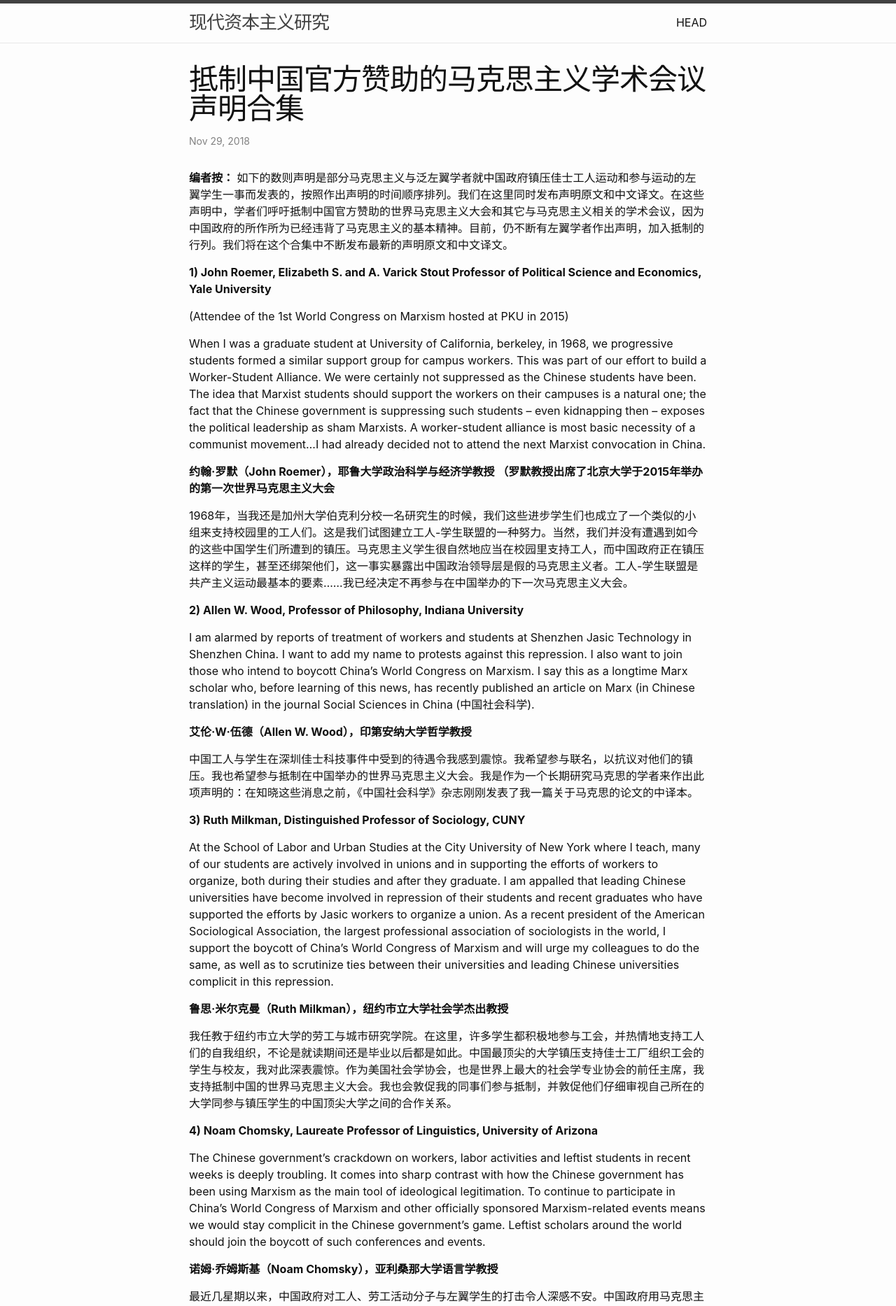
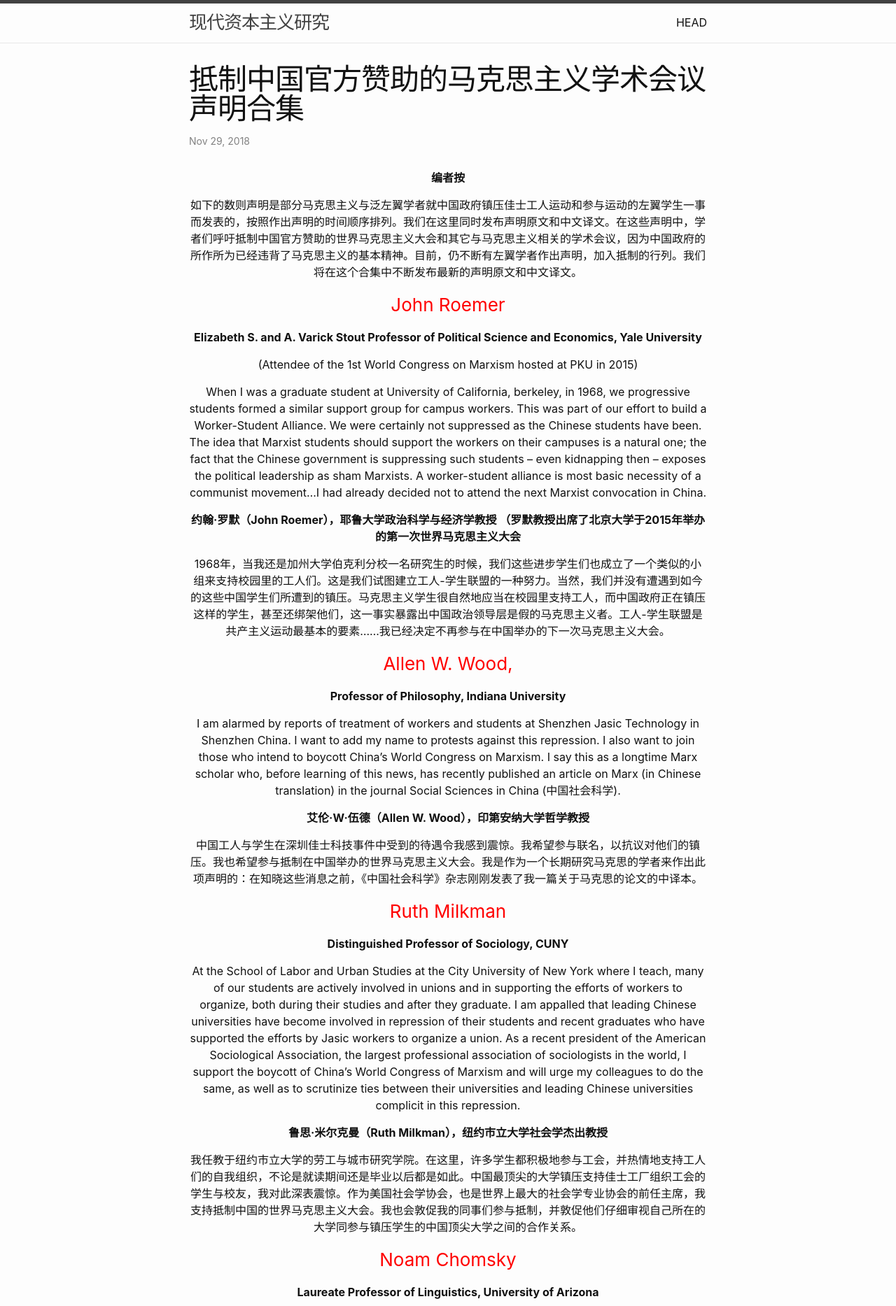
Before and after one commit to Spectre-RPEMC/Spectre-RPEMC.github.io, a Jekyll site: the page built from _posts/2018-11-29-statements.MD, in a window 1280 px wide. Shown: the top 1867 px of the page at 70% size. Built offline with Jekyll 4.4.1, drawn with Linux system fonts in a browser that asks for light colours; some of the changed text lies outside the part shown.

Commit message:
change color of header 3 and center text

```diff
--- a/_posts/2018-11-29-statements.MD
+++ b/_posts/2018-11-29-statements.MD
@@ -3,10 +3,13 @@ title: "抵制中国官方赞助的马克思主义学术会议声明合集"
 layout: post
 ---
 
-**编者按：**
+**编者按**
+
 如下的数则声明是部分马克思主义与泛左翼学者就中国政府镇压佳士工人运动和参与运动的左翼学生一事而发表的，按照作出声明的时间顺序排列。我们在这里同时发布声明原文和中文译文。在这些声明中，学者们呼吁抵制中国官方赞助的世界马克思主义大会和其它与马克思主义相关的学术会议，因为中国政府的所作所为已经违背了马克思主义的基本精神。目前，仍不断有左翼学者作出声明，加入抵制的行列。我们将在这个合集中不断发布最新的声明原文和中文译文。
 
-**1) John Roemer, Elizabeth S. and A. Varick Stout Professor of Political Science and Economics, Yale University**
+### John Roemer
+
+**Elizabeth S. and A. Varick Stout Professor of Political Science and Economics, Yale University**
 
 (Attendee of the 1st World Congress on Marxism hosted at PKU in 2015)
 
@@ -17,7 +20,9 @@ When I was a graduate student at University of California, berkeley, in 1968, we
 
 1968年，当我还是加州大学伯克利分校一名研究生的时候，我们这些进步学生们也成立了一个类似的小组来支持校园里的工人们。这是我们试图建立工人-学生联盟的一种努力。当然，我们并没有遭遇到如今的这些中国学生们所遭到的镇压。马克思主义学生很自然地应当在校园里支持工人，而中国政府正在镇压这样的学生，甚至还绑架他们，这一事实暴露出中国政治领导层是假的马克思主义者。工人-学生联盟是共产主义运动最基本的要素……我已经决定不再参与在中国举办的下一次马克思主义大会。
 
-**2) Allen W. Wood, Professor of Philosophy, Indiana University**
+### Allen W. Wood,
+
+**Professor of Philosophy, Indiana University**
 
 I am alarmed by reports of treatment of workers and students at Shenzhen Jasic Technology in Shenzhen China. I want to add my name to protests against this repression. I also want to join those who intend to boycott China's World Congress on Marxism. I say this as a longtime Marx scholar who, before learning of this news, has recently published an article on Marx (in Chinese translation) in the journal Social Sciences in China (中国社会科学).
 
@@ -25,7 +30,9 @@ I am alarmed by reports of treatment of workers and students at Shenzhen Jasic T
 
 中国工人与学生在深圳佳士科技事件中受到的待遇令我感到震惊。我希望参与联名，以抗议对他们的镇压。我也希望参与抵制在中国举办的世界马克思主义大会。我是作为一个长期研究马克思的学者来作出此项声明的：在知晓这些消息之前，《中国社会科学》杂志刚刚发表了我一篇关于马克思的论文的中译本。
 
-**3) Ruth Milkman, Distinguished Professor of Sociology, CUNY**
+### Ruth Milkman
+
+**Distinguished Professor of Sociology, CUNY**
 
 At the School of Labor and Urban Studies at the City University of New York where I teach, many of our students are actively involved in unions and in supporting the efforts of workers to organize, both during their studies and after they graduate. I am appalled that leading Chinese universities have become involved in repression of their students and recent graduates who have supported the efforts by Jasic workers to organize a union. As a recent president of the American Sociological Association, the largest professional association of sociologists in the world, I support the boycott of China’s World Congress of Marxism and will urge my colleagues to do the same, as well as to scrutinize ties between their universities and leading Chinese universities complicit in this repression.
 
@@ -33,7 +40,9 @@ At the School of Labor and Urban Studies at the City University of New York wher
 
 我任教于纽约市立大学的劳工与城市研究学院。在这里，许多学生都积极地参与工会，并热情地支持工人们的自我组织，不论是就读期间还是毕业以后都是如此。中国最顶尖的大学镇压支持佳士工厂组织工会的学生与校友，我对此深表震惊。作为美国社会学协会，也是世界上最大的社会学专业协会的前任主席，我支持抵制中国的世界马克思主义大会。我也会敦促我的同事们参与抵制，并敦促他们仔细审视自己所在的大学同参与镇压学生的中国顶尖大学之间的合作关系。
 
-**4) Noam Chomsky, Laureate Professor of Linguistics, University of Arizona**
+### Noam Chomsky
+
+**Laureate Professor of Linguistics, University of Arizona**
 
 The Chinese government's crackdown on workers, labor activities and leftist students in recent weeks is deeply troubling. It comes into sharp contrast with how the Chinese government has been using Marxism as the main tool of ideological legitimation. To continue to participate in China's World Congress of Marxism and other officially sponsored Marxism-related events means we would stay complicit in the Chinese government's game. Leftist scholars around the world should join the boycott of such conferences and events.
 
--- a/_sass/minima/_layout.scss
+++ b/_sass/minima/_layout.scss
@@ -229,6 +229,7 @@
 
 .post-content {
   margin-bottom: $spacing-unit;
+  text-align: center;
 
   h2 {
     @include relative-font-size(2);
@@ -239,6 +240,7 @@
   }
 
   h3 {
+    color: red;
     @include relative-font-size(1.625);
 
     @include media-query($on-laptop) {
--- /dev/null
+++ b/_sass/minima/custom.scss
@@ -0,0 +1,7 @@
+h3 {
+	color: red;
+}
+
+p {
+	text-align: center;
+}
```
Also changed, not shown: other parts of _posts/2018-11-29-statements.MD (+29 -9 lines).
